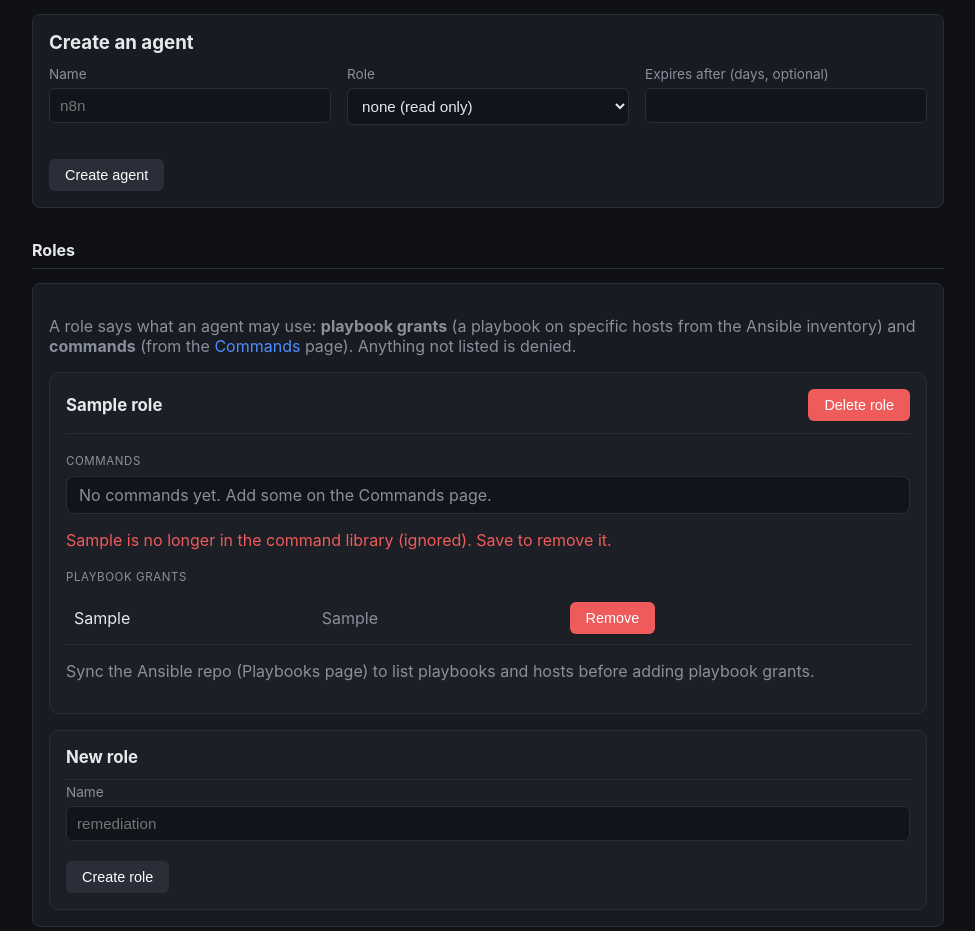
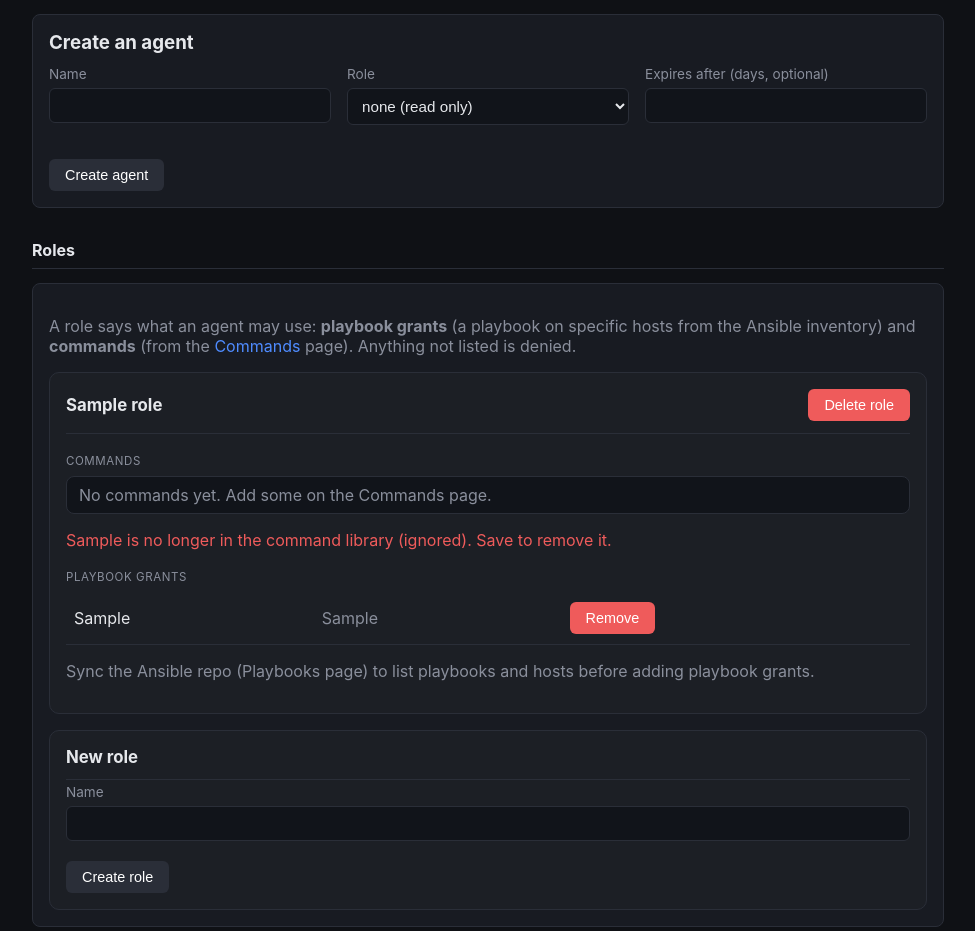
Before and after one commit to ccmpbll/ulmo, a FastAPI app: page /agents in a window 1280 px wide. Shown: the part 497-1428 px from the top of the page, without its empty margins (152-1127 px from the left). Run offline with FastAPI, Linux system fonts and the light colour scheme; the visitor is signed in with stand-in values (Sample User, id 1); tables that the repository leaves empty hold one stand-in row (values such as "Sample post"); parts of the project's set-up code (start-up, migrations or seed data) failed here and were passed over.

Commit message:
Drop example placeholders from host and agent name fields

```diff
--- a/app/templates/agents.html
+++ b/app/templates/agents.html
@@ -68,7 +68,7 @@
     <div class="section-head"><h3>Create an agent</h3></div>
     <form method="post" action="/agents">
       <div class="form-grid">
-        <label>Name<input type="text" name="name" required maxlength="40" placeholder="n8n" /></label>
+        <label>Name<input type="text" name="name" required maxlength="40" /></label>
         <label>Role
           <select name="role_id">
             <option value="">none (read only)</option>
@@ -149,7 +149,7 @@
     <div class="panel">
       <div class="panel-head"><h3>New role</h3></div>
       <form method="post" action="/roles">
-        <label>Name<input type="text" name="name" required maxlength="40" placeholder="remediation" /></label>
+        <label>Name<input type="text" name="name" required maxlength="40" /></label>
         <div class="actions form-actions"><button type="submit" class="secondary">Create role</button></div>
       </form>
     </div>
--- a/app/templates/commands.html
+++ b/app/templates/commands.html
@@ -49,10 +49,10 @@
       <input type="hidden" name="base" value="{{ base }}" />
       <input type="hidden" name="original" value="{{ editing_host.name if editing_host else '' }}" />
       <div class="form-grid">
-        <label>Name<input type="text" name="name" required maxlength="60" value="{{ editing_host.name if editing_host else '' }}" {{ 'readonly' if editing_host }} placeholder="gandalf" /></label>
-        <label>Address<input type="text" name="address" required value="{{ editing_host.address if editing_host else '' }}" placeholder="10.42.11.10" /></label>
+        <label>Name<input type="text" name="name" required maxlength="60" value="{{ editing_host.name if editing_host else '' }}" {{ 'readonly' if editing_host }} /></label>
+        <label>Address<input type="text" name="address" required value="{{ editing_host.address if editing_host else '' }}" /></label>
         <label>Port<input type="number" name="port" min="1" max="65535" value="{{ editing_host.port if editing_host else 22 }}" /></label>
-        <label>User<input type="text" name="user" required value="{{ editing_host.user if editing_host else '' }}" placeholder="root" /></label>
+        <label>User<input type="text" name="user" required value="{{ editing_host.user if editing_host else '' }}" /></label>
       </div>
       {% set use_pw = editing_host and editing_host.auth == 'password' %}
       <div class="form-grid">
```
